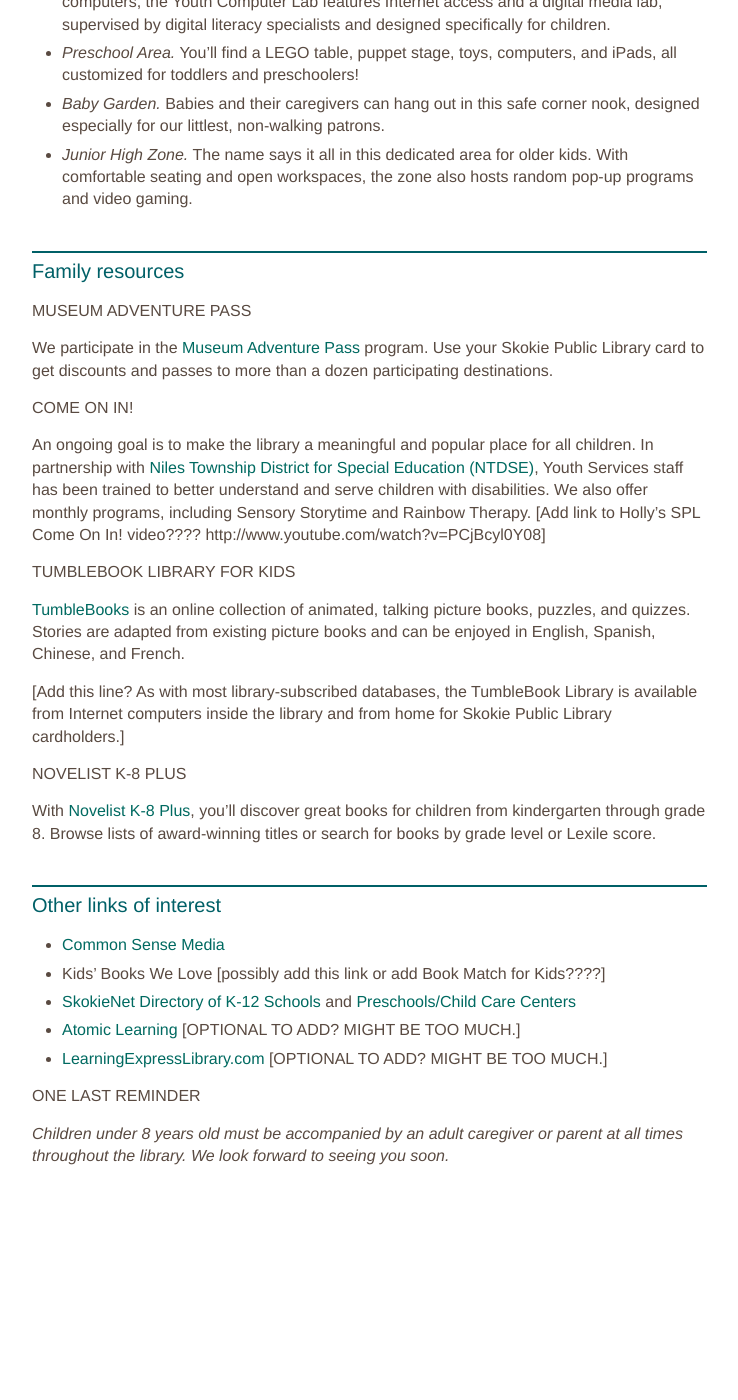
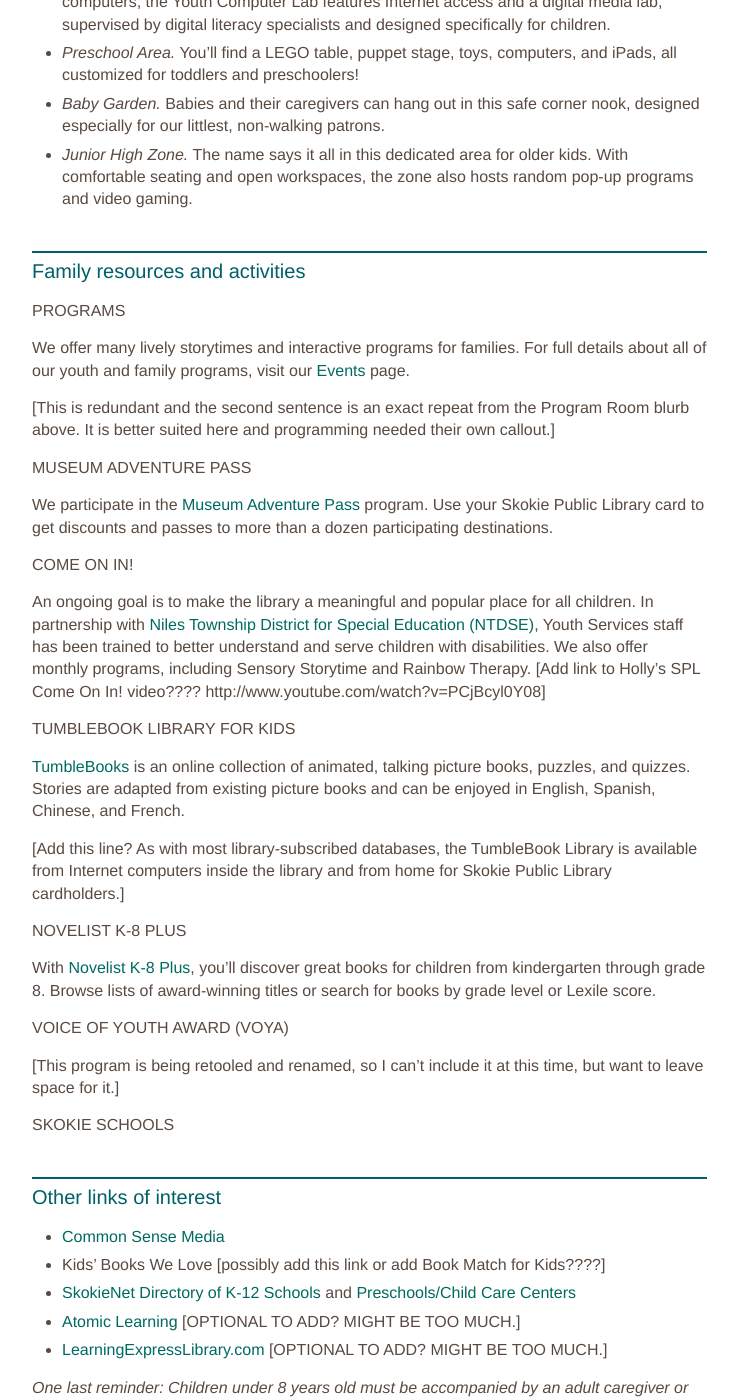
Before and after one commit to skokielibrary/spl-content, a Jekyll site: the page built from _content/mandy/services--parents.markdown, in a window 1280 px wide and 1400 px high, scrolled down 683 px. Shown: the whole window, without its empty margins (126-864 px from the left). Built offline with Jekyll 4.4.1, drawn with Linux system fonts in a browser that asks for light colours; before the commit the page ends 1910 px from its top, so only the background shows below that; some of the changed text lies outside the part shown.

Commit message:
Updated services--parents.markdown

```diff
--- a/_content/mandy/services--parents.markdown
+++ b/_content/mandy/services--parents.markdown
@@ -21,7 +21,12 @@ While you're here, be sure to check out all the kid-friendly areas within the de
 - *Baby Garden.* Babies and their caregivers can hang out in this safe corner nook, designed especially for our littlest, non-walking patrons.
 - *Junior High Zone.* The name says it all in this dedicated area for older kids. With comfortable seating and open workspaces, the zone also hosts random pop-up programs and video gaming.
 
-##Family resources
+##Family resources and activities
+
+###Programs
+We offer many lively storytimes and interactive programs for families. For full details about all of our youth and family programs, visit our [Events](http://skokielibrary.info/s_programs/index.asp) page.
+
+[This is redundant and the second sentence is an exact repeat from the Program Room blurb above. It is better suited here and programming needed their own callout.]
 
 ###Museum Adventure Pass
 
@@ -43,6 +48,11 @@ An ongoing goal is to make the library a meaningful and popular place for all ch
 
 With [Novelist K-8 Plus](http://web.b.ebscohost.com/novpk8/search/novbasic?sid=9ab09b5e-59cf-44cd-974e-e95cd837c05e%40sessionmgr198&vid=0&hid=124), you'll discover great books for children from kindergarten through grade 8. Browse lists of award-winning titles or search for books by grade level or Lexile score.
 
+###Voice of Youth Award (VOYA)
+[This program is being retooled and renamed, so I can't include it at this time, but want to leave space for it.]
+
+###Skokie Schools
+
 ##Other links of interest
 
 - [Common Sense Media](https://www.commonsensemedia.org/)
@@ -51,6 +61,5 @@ With [Novelist K-8 Plus](http://web.b.ebscohost.com/novpk8/search/novbasic?sid=9
 - [Atomic Learning](http://www.atomiclearning.com/training/home) [OPTIONAL TO ADD? MIGHT BE TOO MUCH.]
 - [LearningExpressLibrary.com](http://www.learningexpresshub.com/learningexpresslibrary?AuthToken=16C3F10B-C424-4961-84E9-F04DFC1C1A58) [OPTIONAL TO ADD? MIGHT BE TOO MUCH.]
 
-###One last reminder
-
-*Children under 8 years old must be accompanied by an adult caregiver or parent at all times throughout the library. We look forward to seeing you soon.*
+*One last reminder: Children under 8 years old must be accompanied by an adult caregiver or parent at all times throughout the library. We look forward to seeing you soon.*
+[Not sure if this is necessary.]
```
